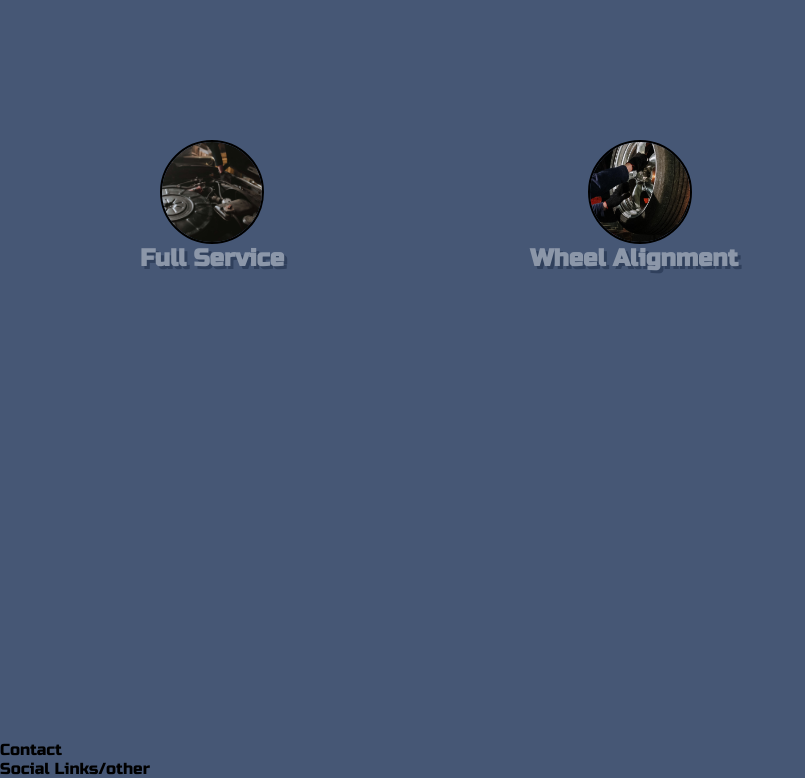
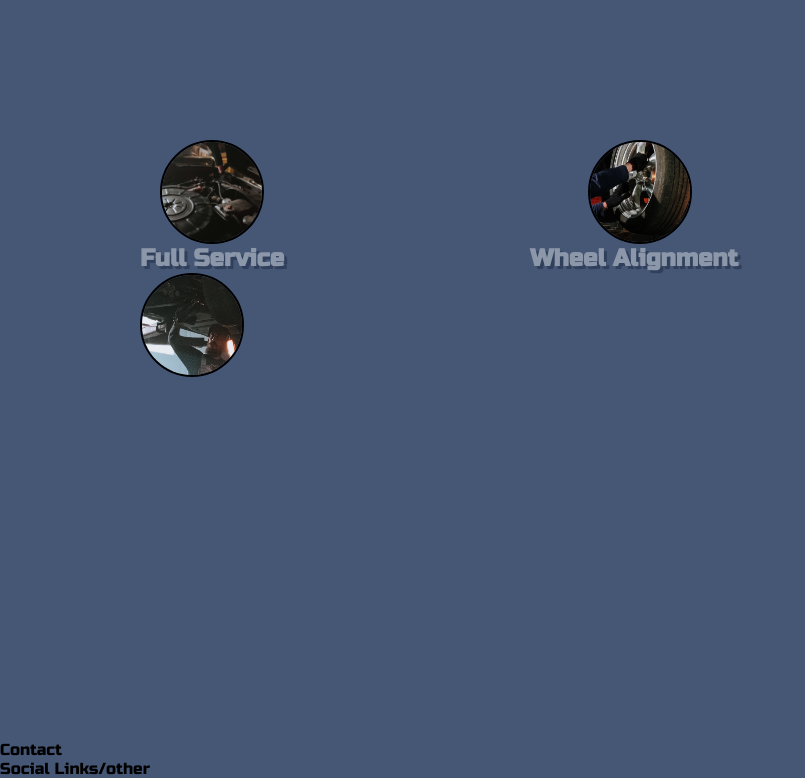
Before and after one commit to Gurmali/Peters-Garage, a plain HTML site: page index.html in a window 1280 px wide. Shown: the part 1100-1878 px from the top of the page, without its empty margins (0-805 px from the left). Drawn offline with Linux system fonts and the light colour scheme; a web font is replaced by a local one.

Commit message:
Add third div to services section

```diff
--- a/assets/css/style.css
+++ b/assets/css/style.css
@@ -179,6 +179,7 @@ a:hover {
 }
 
 #alignment-div {
+    margin-left: 0 auto;
 
 }
 
@@ -202,3 +203,21 @@ a:hover {
     color: #8c97a9;
     text-shadow: 3px 3px #30405c;
 }
+
+#diagrep-div {
+    display: inline;
+}
+
+#diagrep {
+    border: 2px solid black;
+    height: 100px;
+    width: 100px;
+    border-radius: 50%;
+    margin-bottom: 100px;
+}
+
+#rep {
+    height: 100px;
+    width: 100px;
+    border-radius: 50%;
+}
--- a/index.html
+++ b/index.html
@@ -68,6 +68,11 @@
                 </div>
                 <h2>Wheel Alignment</h2>
             </div>
+            <div id="diagrep-div">
+                <div id="diagrep">
+                    <a href="#"><img id="rep" src="assets/images/pexels-cottonbro-4489704.jpg" alt="Other man under car"></a>
+                </div>
+            </div>
         </div>
     </secion>
     <section>
```
